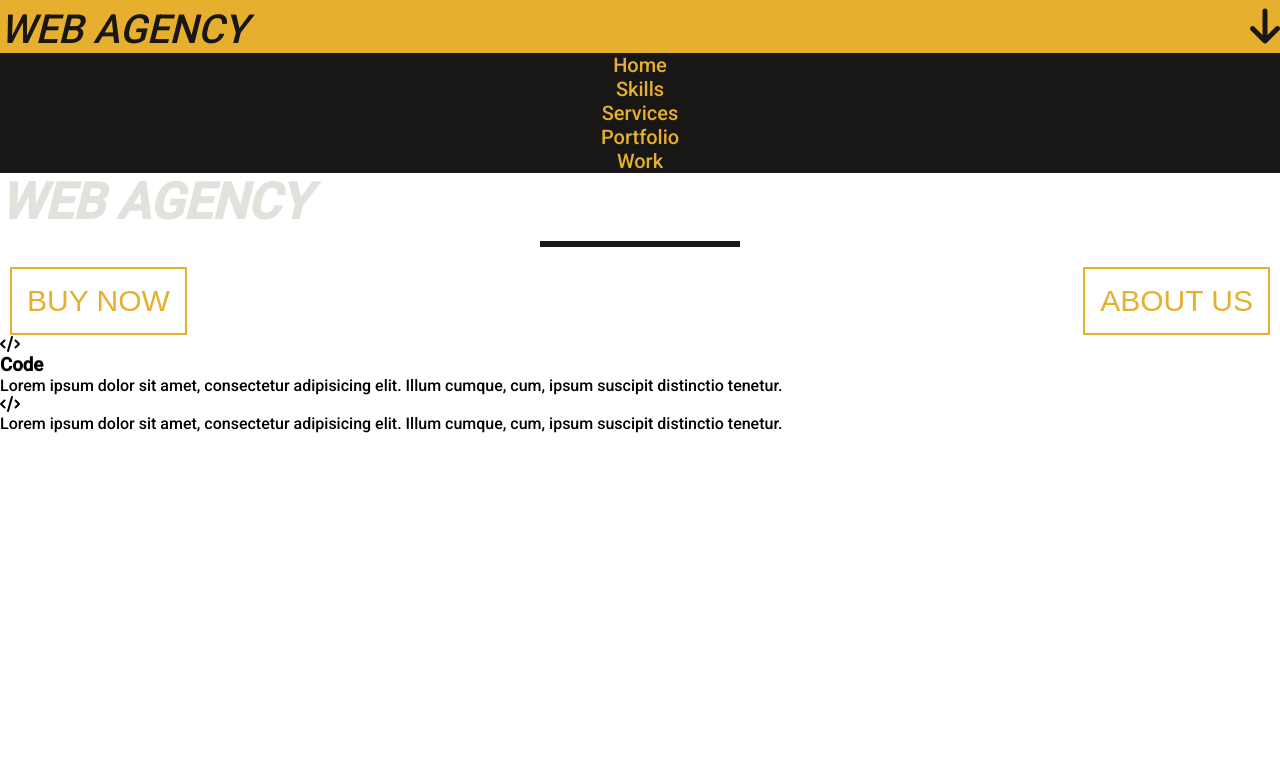
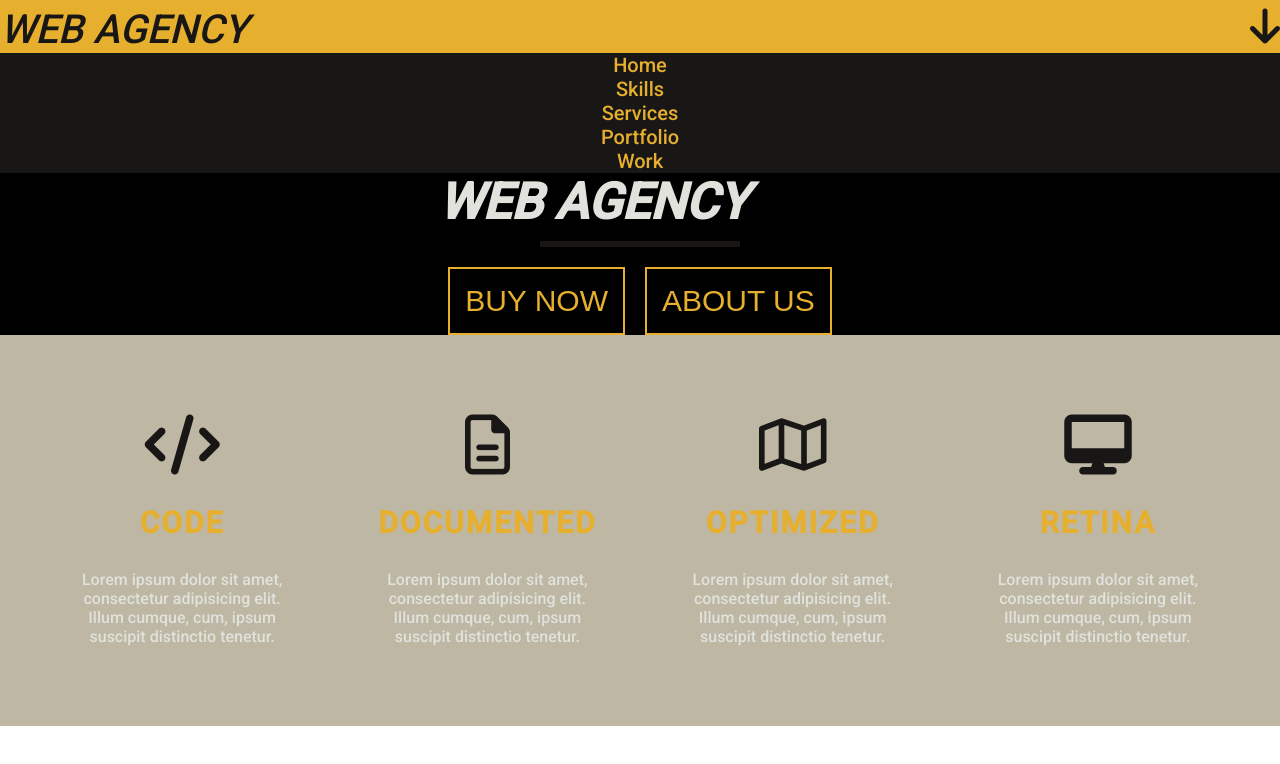
Before and after one commit to nipunaupeksha/Web-Agency-Website, a plain HTML site: page index.html in a window 1280 px wide. Drawn offline with Linux system fonts and the light colour scheme.

Commit message:
some changes

```diff
--- a/index.html
+++ b/index.html
@@ -11,7 +11,7 @@
         <!--main.css-->
         <link rel="stylesheet" href="main.css">
     </head>
-    <body>
+    <body >
         <!--nav-->
         <nav>
             <ul>
@@ -25,7 +25,7 @@
         </nav>
         <!--end of nav-->
         <!--banner-->
-        <header id ="beanner">
+        <header id ="banner">
             <div class="banner-title">
                 <h1 class="banner-text">Web Agency</h1>
                 <div class="banner-underline"></div>
@@ -47,11 +47,23 @@
                 </article>
                 <!--end of article--><!--article-->
                 <article class="skills-item">
-                    <i class="fa fa-code"></i>
-                    <h1></h1>
+                    <i class="fa fa-file-text-o"></i>
+                    <h1>Documented</h1>
                     <p>Lorem ipsum dolor sit amet, consectetur adipisicing elit. Illum cumque, cum, ipsum suscipit distinctio tenetur.</p>
                 </article>
                 <!--end of article--><!--article-->
+                <article class="skills-item">
+                    <i class="fa fa-map-o"></i>
+                    <h1>Optimized</h1>
+                    <p>Lorem ipsum dolor sit amet, consectetur adipisicing elit. Illum cumque, cum, ipsum suscipit distinctio tenetur.</p>
+                </article>
+                <!--end of article--><!--article-->
+                <article class="skills-item">
+                    <i class="fa fa-desktop"></i>
+                    <h1>Retina</h1>
+                    <p>Lorem ipsum dolor sit amet, consectetur adipisicing elit. Illum cumque, cum, ipsum suscipit distinctio tenetur.</p>
+                </article>
+                <!--end of article-->
             </div>
         </section>
         <!--end of skills section-->
--- a/main.css
+++ b/main.css
@@ -110,3 +110,56 @@ nav ul li a:hover{
     color:#e0e2db;
     background:#e6af2e;
 }
+
+/**************Skills Section***************/
+#skills{
+    padding:60px 0;
+    background-color: #beb7a4;
+}
+
+.skills-container{
+    max-width:95vw;
+    margin:0 auto;
+}
+
+.skills-item{
+    text-align:center;
+    margin: 20px 0;
+}
+
+.skills-item .fa{
+    font-size: 60px;
+    color: #191716;
+}
+
+.skills-item h1{
+    font-size: 30px;
+    letter-spacing: 2px;
+    margin:30px 0;
+    color: #e6af2e;
+    text-transform: uppercase;
+}
+
+.skills-item p{
+    width: 75%;
+    margin: 0 auto;
+    color: #e0e2db;
+}
+
+@media screen and (min-width:576px){
+    .skills-container{
+        display: grid;
+        grid-template-columns: 1fr 1fr;
+        grid-column-gap: 1em;
+    }
+
+}
+
+@media screen and (min-width:992px){
+    .skills-container{
+        display: grid;
+        grid-template-columns: repeat(4,1fr);
+        grid-column-gap: 5px
+    }
+
+}
```
